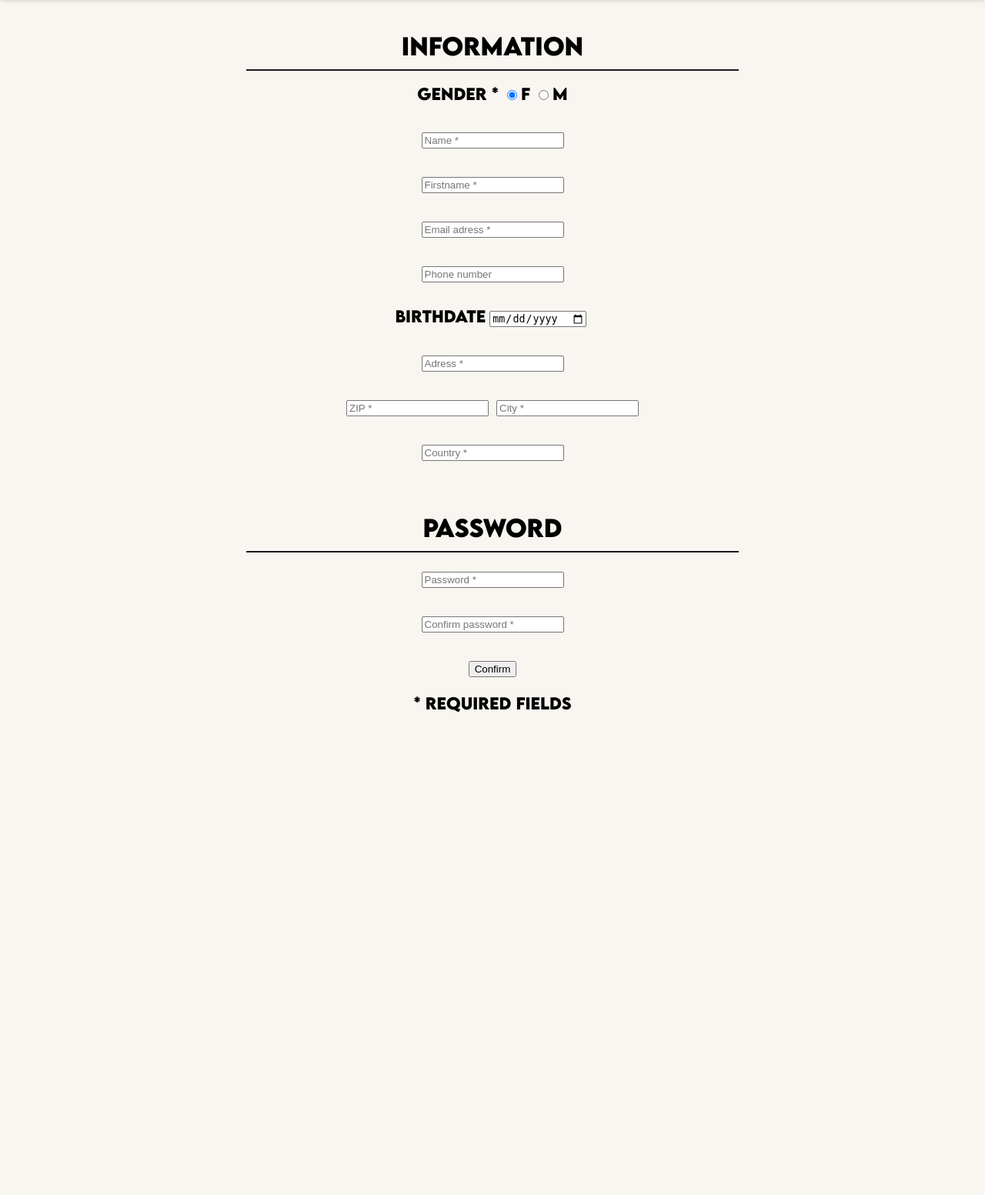
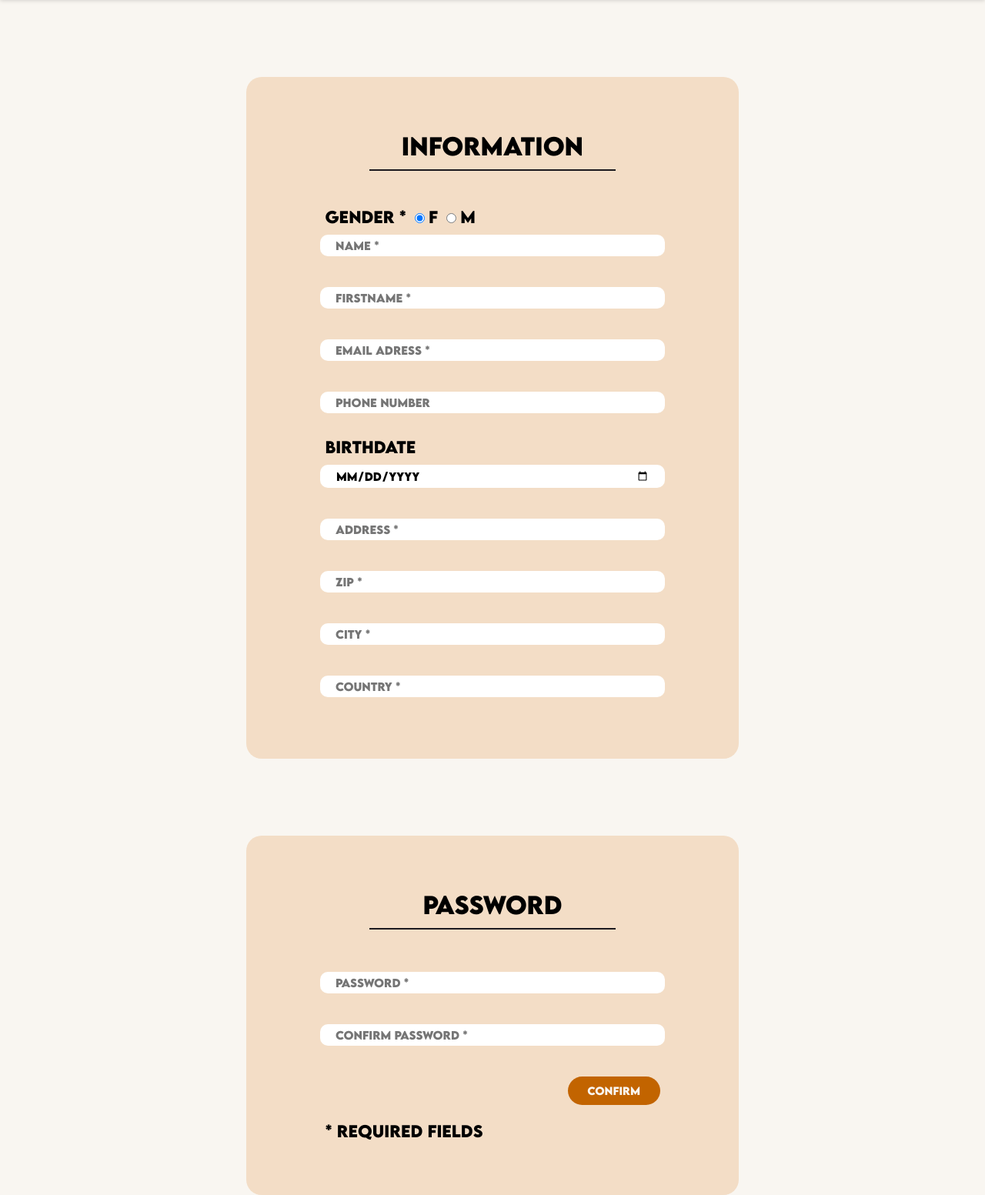
Before and after one commit to axlmk/Upssiride---Projet-Web-L3-STRI, a PHP site: page /HTML/register.php in a window 1280 px wide. Shown: the part 90-1643 px from the top of the page at 77% size. Before the commit the page ends 1015 px from the top, so only its background shows below. Run offline with PHP 8.4, Linux system fonts and the light colour scheme; some libraries are stand-ins or nearby versions.

Commit message:
feat: change register style

```diff
--- a/HTML/register.php
+++ b/HTML/register.php
@@ -156,11 +156,12 @@
     <head>
         <meta charset="utf-8">
         <title>Registration</title>
+        <link rel="stylesheet" href="style/register.css"/>
     </head>
     <body>
         <section>
-            <div id='formUp'>
-                <form class="" action="register.php" method="post" >
+                <form action="register.php" method="post" >
+                    <div class="tile">
                         <h2>Information</h2>
                         <hr>
                         <div>
@@ -170,62 +171,67 @@
                         </div>
                         <?php if (isset($err_gender)): ?>
                             <a><?php echo $err_gender; ?>
-                    <?php endif ?></br>
-                    <input type="text" name="name" value="" placeholder="Name *"></br>
+                        <?php endif ?>
+                        <input type="text" name="name" value="" placeholder="Name *" class="input_button">
                         <?php if (isset($err_name)): ?>
                             <a><?php echo $err_name; ?>
-                    <?php endif ?></br>
-                    <input type="text" name="firstname" value="" placeholder="Firstname *"></br>
+                        <?php endif ?>
+                        <input type="text" name="firstname" value="" placeholder="Firstname *" class="input_button">
                         <?php if (isset($err_fname)): ?>
                             <a><?php echo $err_fname; ?>
-                    <?php endif ?></br>
-                    <input type="text" name="email" value="" placeholder="Email adress *"></br>
+                        <?php endif ?>
+                        <input type="text" name="email" value="" placeholder="Email adress *" class="input_button">
                         <?php if (isset($err_email)): ?>
                             <a><?php echo $err_email; ?>
-                    <?php endif ?></br>
-                    <input type="text" name="phone" value="" placeholder="Phone number"></br>
+                        <?php endif ?>
+                        <input type="text" name="phone" value="" placeholder="Phone number" class="input_button">
                         <?php if (isset($err_phone)): ?>
                             <a><?php echo $err_phone; ?>
-                    <?php endif ?></br>
-                     <label>Birthdate</label><input type="date" name="birth" value=""></br>
+                        <?php endif ?>
+                         <label>Birthdate</label><input type="date" name="birth" value="" class="input_button">
                         <?php if (isset($err_birth)): ?>
                             <a><?php echo $err_birth, $birth ?>
-                    <?php endif ?></br>
-                    <input type="text" name="address" value="" placeholder="Adress *"></br>
+                        <?php endif ?>
+                        <input type="text" name="address" value="" placeholder="Address *" class="input_button">
                         <?php if (isset($err_adress)): ?>
                             <a><?php echo $err_adress ?>
-                    <?php endif ?></br>
-                    <input type="text" name="zip" value="" placeholder="ZIP *"><input type="text" name="city" value="" placeholder="City *"></br>
+                        <?php endif ?>
+                        <input type="text" name="zip" value="" placeholder="ZIP *" class="input_button">
+                        <input type="text" name="city" value="" placeholder="City *" class="input_button">
                         <?php if (isset($err_zip)): ?>
                             <a><?php echo $err_zip ?>
                         <?php endif ?>
                         <?php if (isset($err_city)): ?>
                             <a><?php echo $err_city ?>
-                    <?php endif ?></br>
-                    <input type="text" name="country" value="" placeholder="Country *"></br>
+                        <?php endif ?>
+                        <input type="text" name="country" value="" placeholder="Country *" class="input_button">
                         <?php if (isset($err_country)): ?>
                             <a><?php echo $err_country ?>
-                    <?php endif ?></br>
+                        <?php endif ?>
+                    </div>
+
+                    <div class="tile">
                         <h2>Password</h2>
                         <hr>
-
-                    <input type="password" name="pass" value="" placeholder="Password *"></br>
+                        <input type="password" name="pass" value="" placeholder="Password *" class="input_button">
                         <?php if (isset($err_pass)): ?>
                             <a><?php echo $err_pass ?>
-                    <?php endif ?></br>
-                    <input type="password" name="confirmPass" value="" placeholder="Confirm password *"></br>
+                        <?php endif ?>
+                        <input type="password" name="confirmPass" value="" placeholder="Confirm password *" class="input_button">
                         <?php if (isset($err_conf_pass)): ?>
                             <a><?php echo $err_conf_pass ?>
-                    <?php endif ?></br>
-                    <input type="submit" name="submit" value="Confirm">
-                    <p>* Required fields</p>
+                        <?php endif ?>
+                        <div class="submit_div">
+                            <input type="submit" name="submit" value="Confirm" class="submit_button">
+                        </div>
+                        <p id="required_field">* Required fields</p>
+                    </div>
                 </form>
                 <?php if (isset($result)): ?>
                 <!-- POP UP qui confirme l'inscription -->
                 <?php else: ?>
                 <!-- POP UP erreur -->
                 <?php endif ?>
-            </div>
         </section>
     </body>
 </html>
--- a/HTML/sponsors.php
+++ b/HTML/sponsors.php
@@ -36,12 +36,12 @@
 
         <div class="tile">
             <div class="pic_container">
-                <span class="helper"></span><img src="Pictures_site/spacex.jpg" alt="logo Space X">
+                <span class="helper"></span><img src="Pictures_site/spacex.png" alt="logo Space X">
             </div>
             <div class="description">
                 <h3>Space X</h3>
                 <p>Space Exploration Technologies Corp., trading as SpaceX, is a private American aerospace manufacturer and space transportation services company headquartered in Hawthorne, California.
-                    It was founded in 2002 by Elon Musk with the goal of reducing space transportation costs to enable the colonization of Mars.[7][8][9] SpaceX has developed several launch vehicles and the Dragon spacecraft.</p>
+                    It was founded in 2002 by Elon Musk with the goal of reducing space transportation costs to enable the colonization of Mars. SpaceX has developed several launch vehicles and the Dragon spacecraft.</p>
             </div>
         </div>
     </body>
--- /dev/null
+++ b/HTML/style/register.css
@@ -0,0 +1,45 @@
+.input_button {
+    width: 70%;
+    margin-right: 15%;
+    margin-left: 15%;
+    margin-bottom: 30px;
+    padding-left: 20px;
+    padding-right: 20px;
+}
+
+.submit_button {
+    width: 120px;
+    margin-right: 16%;
+}
+
+.tile h2 {
+    margin-top: 40px;
+    margin-bottom: 10px;
+    text-align: center;
+}
+
+.tile {
+    margin-top: 100px;
+    width: 50%;
+    margin-left: 25%;
+    margin-right: 25%;
+    padding-bottom: 50;
+    text-align: left;
+}
+
+.tile hr {
+    margin-top: 0px;
+    margin-bottom: 40px;
+}
+
+.tile label {
+    padding-left: 16%;
+}
+
+.submit_div {
+    text-align: right;
+}
+
+#required_field {
+    padding-left: 16%;
+}
```
Lines whose indentation alone changed are shown as unchanged.
